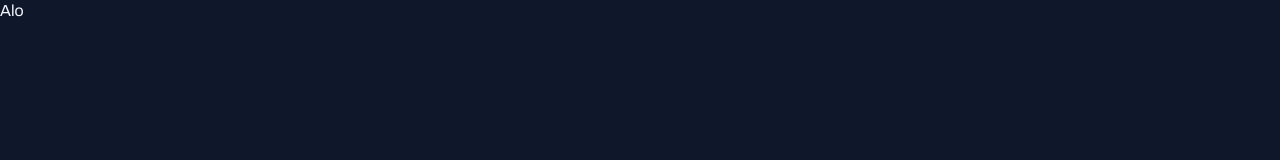
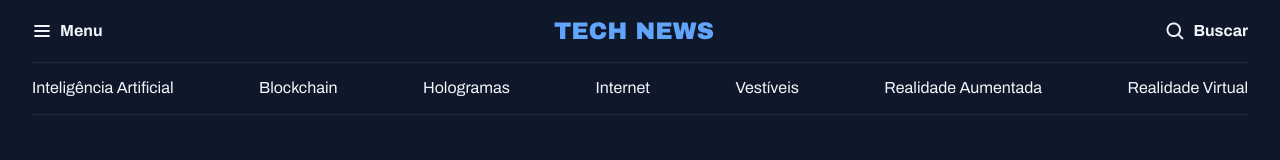
Before and after one commit to guisalva/portal-de-noticias-ROCKETSEAT, a plain HTML site: page index.html in a window 1280 px wide. Drawn offline with Linux system fonts and the light colour scheme.

Commit message:
adicionado e estilizado o header

```diff
--- a/index.html
+++ b/index.html
@@ -16,6 +16,32 @@
   </head>
 
   <body>
-    Alo
+    <header class="container">
+      <nav id="primary" class="grid grid-flow-col">
+        <div>
+          <img src="assets/icons/List.svg" alt="ícone de menu" />
+          <strong>Menu</strong>
+        </div>
+
+        <div>
+          <img src="assets/Logo.svg" alt="TechNews logo" />
+        </div>
+
+        <div>
+          <img src="assets/icons/MagnifyingGlass.svg" alt="ícone de lupa para pesquisa" />
+          <strong>Buscar</strong>
+        </div>
+      </nav>
+
+      <nav id="secondary" class="grid grid-flow-col">
+        <a href="#">Inteligência Artificial</a>
+        <a href="#">Blockchain</a>
+        <a href="#">Hologramas</a>
+        <a href="#">Internet</a>
+        <a href="#">Vestíveis</a>
+        <a href="#">Realidade Aumentada</a>
+        <a href="#">Realidade Virtual</a>
+      </nav>
+    </header>
   </body>
 </html>
--- a/styles/global.css
+++ b/styles/global.css
@@ -41,3 +41,18 @@ h2,
 h3 {
   font: inherit;
 }
+
+.container {
+  max-width: 1280px;
+  padding-inline: 32px;
+  margin-inline: auto;
+}
+
+/* utility-first */
+.grid {
+  display: grid;
+}
+
+.grid-flow-col {
+  grid-auto-flow: column;
+}
--- /dev/null
+++ b/styles/header.css
@@ -0,0 +1,25 @@
+#primary {
+  padding-block: 20px;
+
+  div {
+    display: flex;
+    align-items: center;
+    gap: 8px;
+  }
+
+  /* nesting css */
+  div:nth-child(2) {
+    margin-inline: auto;
+  }
+
+  div:nth-child(3) {
+    justify-self: end;
+  }
+}
+
+#secondary {
+  padding-block: 14px;
+  border: solid 1px var(--stroke-color);
+  border-inline: none;
+  justify-content: space-between;
+}
--- a/styles/index.css
+++ b/styles/index.css
@@ -1 +1,2 @@
 @import url(global.css);
+@import url(header.css);
```
Also changed, not shown: assets/Logo.svg (renamed from assets/Tech News.svg).
